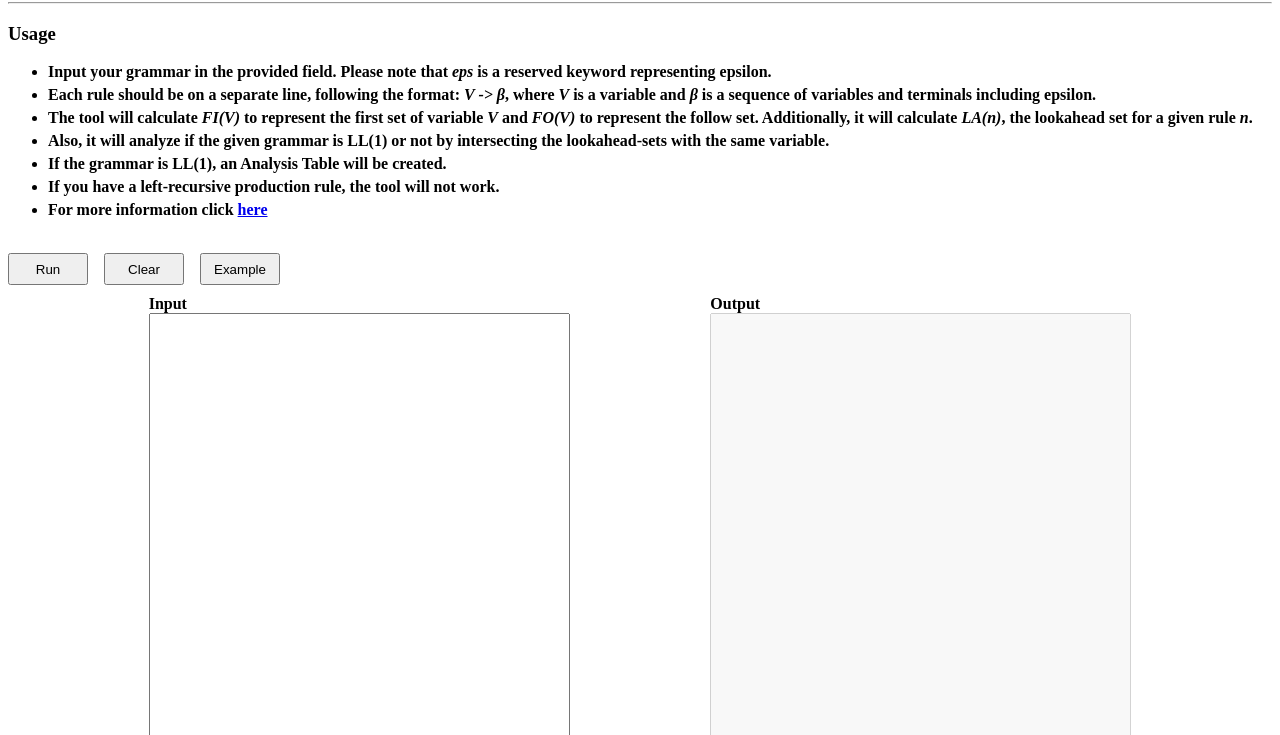
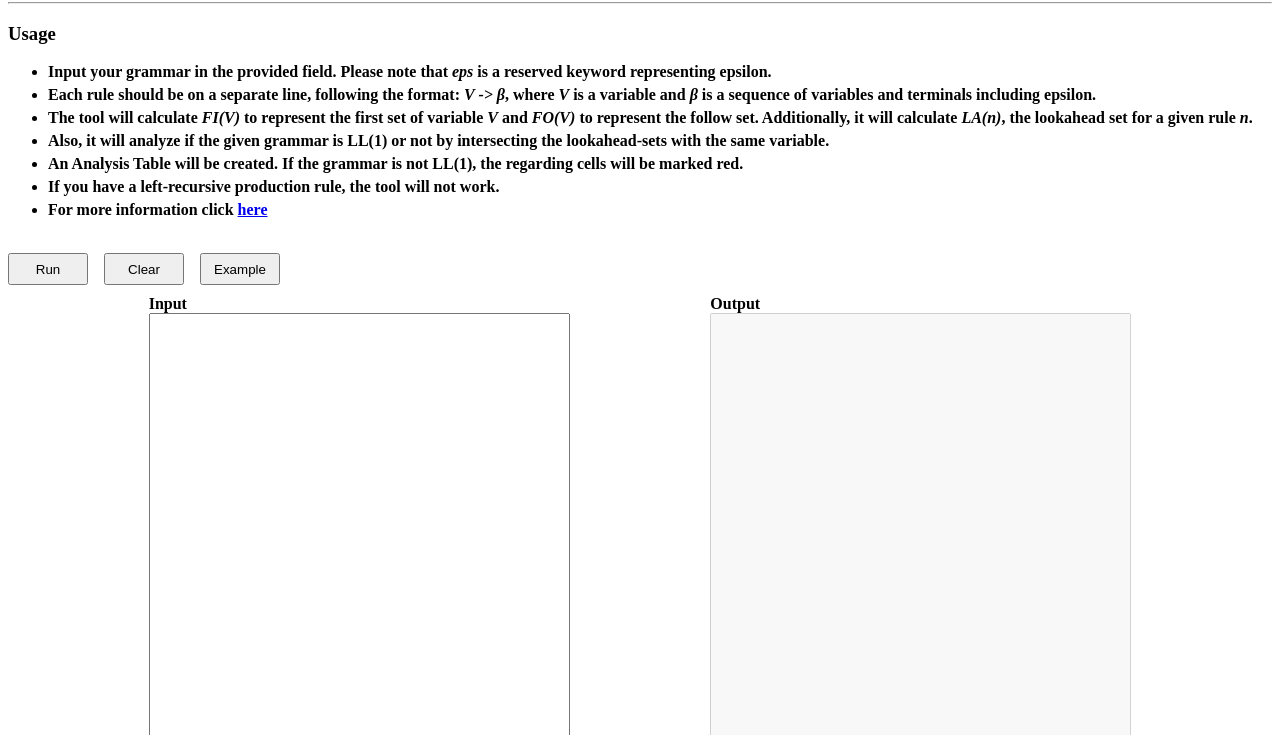
Before and after one commit to BlackyDrum/first-follow-ll1-calculator, a plain HTML site: page index.html in a window 1280 px wide. Shown: the part 65-800 px from the top of the page. Drawn offline with Linux system fonts and the light colour scheme.

Commit message:
Change description

```diff
--- a/index.html
+++ b/index.html
@@ -17,7 +17,7 @@
     <li>Each rule should be on a separate line, following the format: <em>V -> β</em>, where <em>V</em> is a variable and <em>β</em> is a sequence of variables and terminals including epsilon.</li>
     <li>The tool will calculate <em>FI(V)</em> to represent the first set of variable <em>V</em> and <em>FO(V)</em> to represent the follow set. Additionally, it will calculate <em>LA(n)</em>, the lookahead set for a given rule <em>n</em>.</li>
     <li>Also, it will analyze if the given grammar is LL(1) or not by intersecting the lookahead-sets with the same variable.</li>
-    <li>If the grammar is LL(1), an Analysis Table will be created.</li>
+    <li>An Analysis Table will be created. If the grammar is not LL(1), the regarding cells will be marked red.</li>
     <li>If you have a left-recursive production rule, the tool will not work.</li>
     <li>For more information click <a href="https://github.com/BlackyDrum/first-follow-ll1-calculator#how-does-it-work" target="_blank">here</a></li>
 </ul>
```
